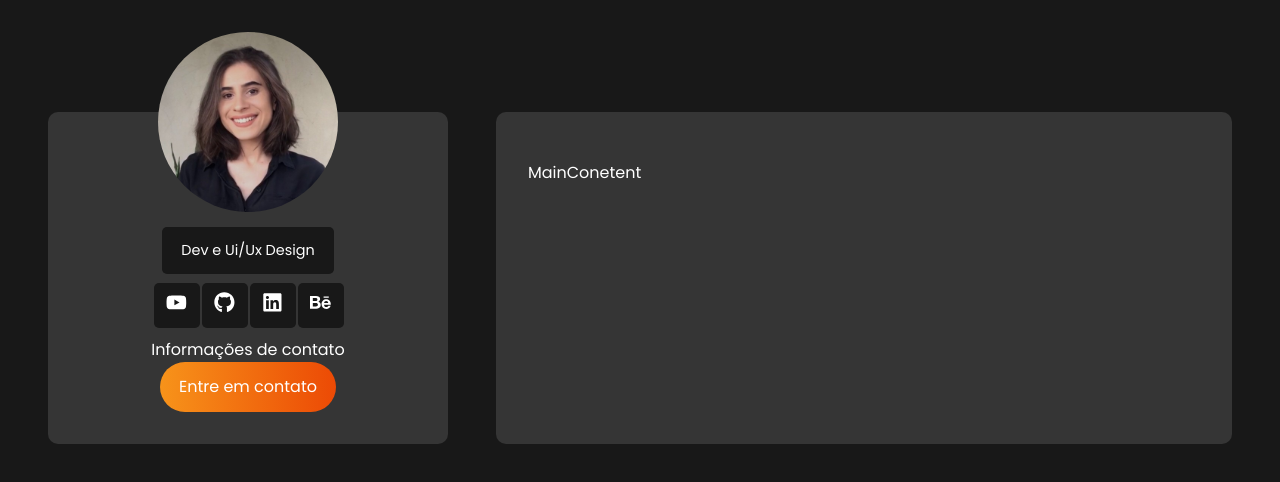
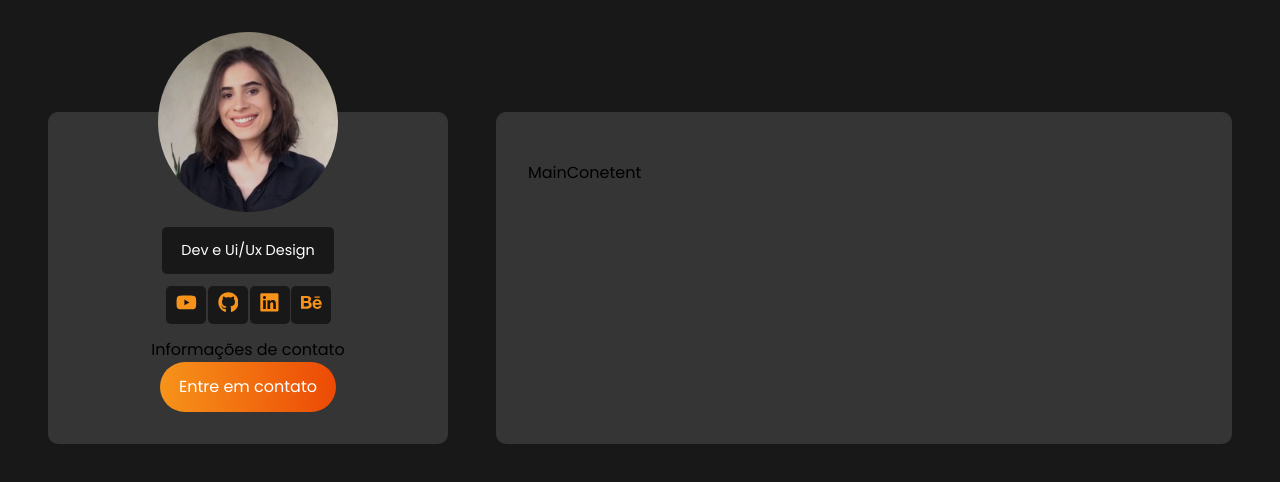
Before and after one commit to eipvi/linkbio, a React (Vite) app: page / in a window 1280 px wide. Shown: the top 482 px of the page. Built offline with nearby package versions, Linux system fonts and the light colour scheme.

Commit message:
style: estilização componente social

```diff
--- a/src/sass/componentes/_socialnetworks.scss
+++ b/src/sass/componentes/_socialnetworks.scss
@@ -3,13 +3,25 @@
     margin: 1rem 0;
 
 
+
+
     .social-btn {
         font-size: 1.3rem;
-        color: #333;
         background-color: $bg-color;
         border-radius: $card-border-radius;
+        color: $bg-container;
         margin-top: 2rem;
         margin-left: 0.1rem;
-        padding: 0.5rem 0.8rem;
+        padding: 0.3rem 0.6rem;
+        font-size: 1.3rem;
+        text-align: center;
+        }
+
+        #linkedin, #youtube, #github, #behance {
+            color: $color-secondy;
+        }
+
+        :hover {
+            background:  $bg-container;
         }
 }
--- a/src/sass/layout/_reset.scss
+++ b/src/sass/layout/_reset.scss
@@ -5,7 +5,6 @@
     list-style: none;
     box-sizing: border-box;
     font-family: 'Poppins', sans-serif;
-    color: $white;
 }
 
 body {
```
